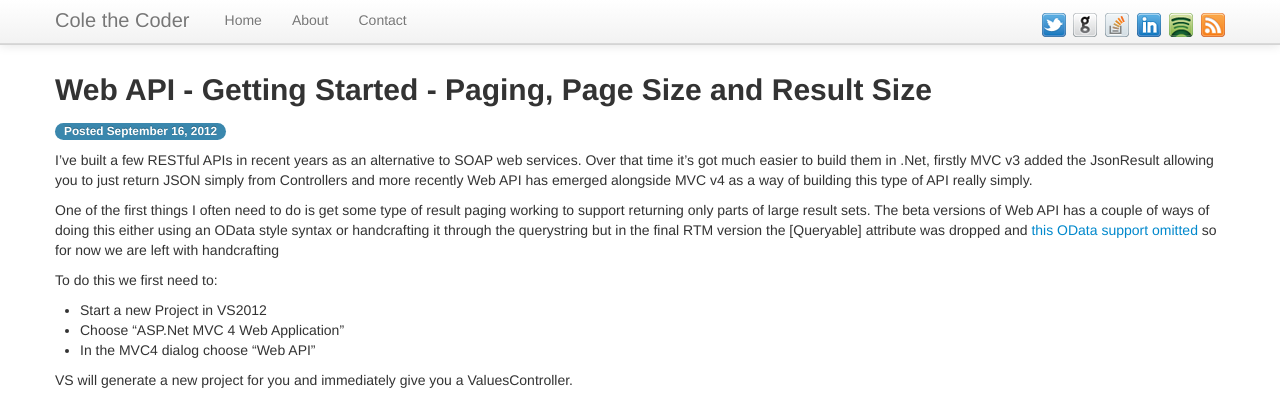
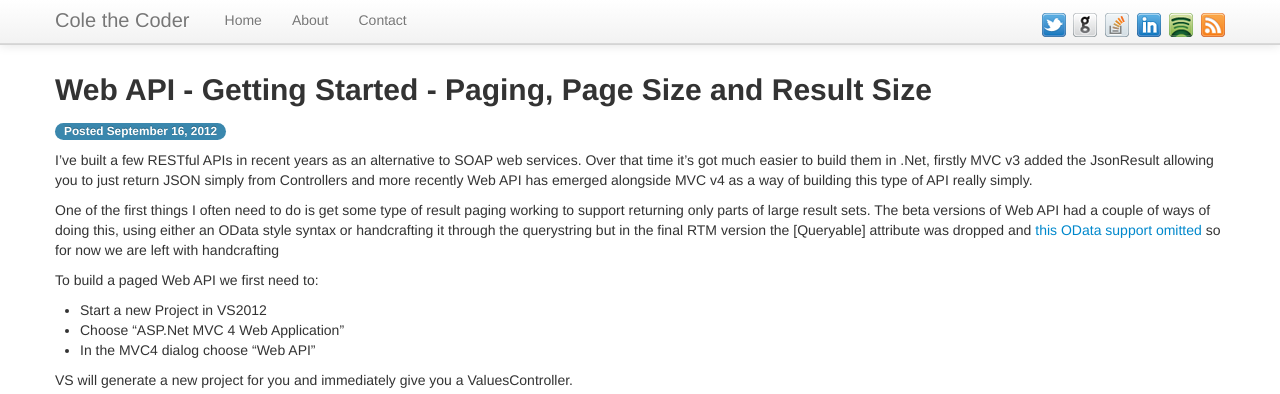
Before and after one commit to colethecoder/colethecoder.github.com, a Jekyll site: the page built from _posts/2012-09-16-Web-API-Paging-Page-Size-And-Result-Size.md, in a window 1280 px wide and 900 px high. Shown: the top 394 px of the window. Built offline with Jekyll 4.4.1, drawn with Linux system fonts in a browser that asks for light colours; Markdown is read by kramdown in place of the engine named in the settings; comment, search, counter and statistics services are not loaded.

Commit message:
more grammer

```diff
--- a/_posts/2012-09-16-Web-API-Paging-Page-Size-And-Result-Size.md
+++ b/_posts/2012-09-16-Web-API-Paging-Page-Size-And-Result-Size.md
@@ -5,9 +5,9 @@ tags: web-api c# rest
 ---
 I've built a few RESTful APIs in recent years as an alternative to SOAP web services. Over that time it's got much easier to build them in .Net, firstly MVC v3 added the JsonResult allowing you to just return JSON simply from Controllers and more recently Web API has emerged alongside MVC v4 as a way of building this type of API really simply.
 
-One of the first things I often need to do is get some type of result paging working to support returning only parts of large result sets. The beta versions of Web API has a couple of ways of doing this either using an OData style syntax or handcrafting it through the querystring but in the final RTM version the [Queryable] attribute was dropped and [this OData support omitted](http://aspnetwebstack.codeplex.com/SourceControl/changeset/af11adf6b3c5 "http://aspnetwebstack.codeplex.com/SourceControl/changeset/af11adf6b3c5") so for now we are left with handcrafting
+One of the first things I often need to do is get some type of result paging working to support returning only parts of large result sets. The beta versions of Web API had a couple of ways of doing this, using either an OData style syntax or handcrafting it through the querystring but in the final RTM version the [Queryable] attribute was dropped and [this OData support omitted](http://aspnetwebstack.codeplex.com/SourceControl/changeset/af11adf6b3c5 "http://aspnetwebstack.codeplex.com/SourceControl/changeset/af11adf6b3c5") so for now we are left with handcrafting
 
-To do this we first need to:
+To build a paged Web API we first need to:
 
 * Start a new Project in VS2012
 * Choose "ASP.Net MVC 4 Web Application"
```
